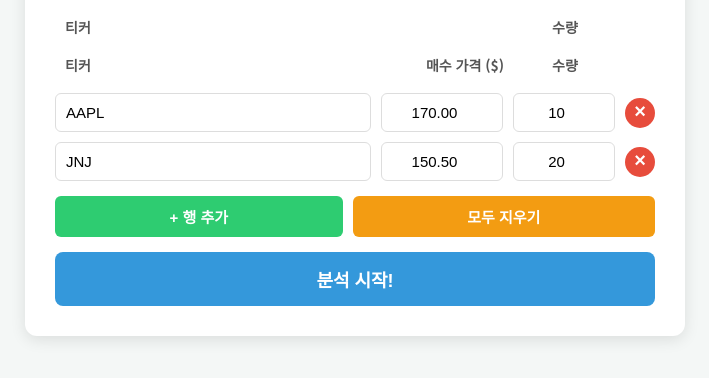
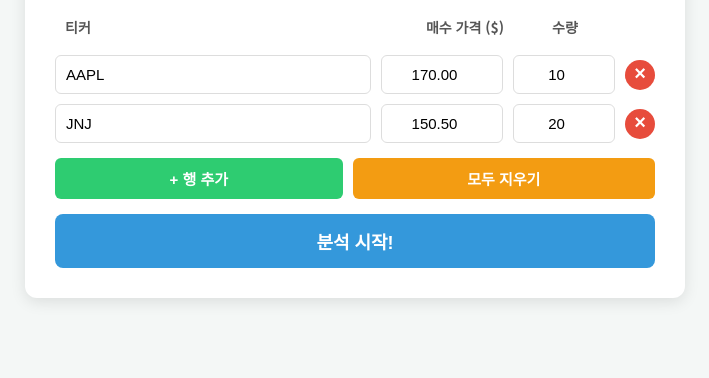
Before and after one commit to ddkerty/invest_type, a website: page index.html in a window 1280 px wide. Shown: the part 176-554 px from the top of the page, without its empty margins (285-994 px from the left). Drawn offline with nearby package versions, Linux system fonts and the light colour scheme.

Commit message:
Update index.html

```diff
--- a/index.html
+++ b/index.html
@@ -23,11 +23,6 @@
         </header>
 
         <div class="input-section">
-            <div class="input-header">
-                <span class="header-label ticker-header">티커</span>
-                <span class="header-label quantity-header">수량</span>
-                <span class="header-label remove-header"></span>
-            </div>
 
             <div class="input-header">
                 <span class="header-label ticker-header">티커</span>
```
